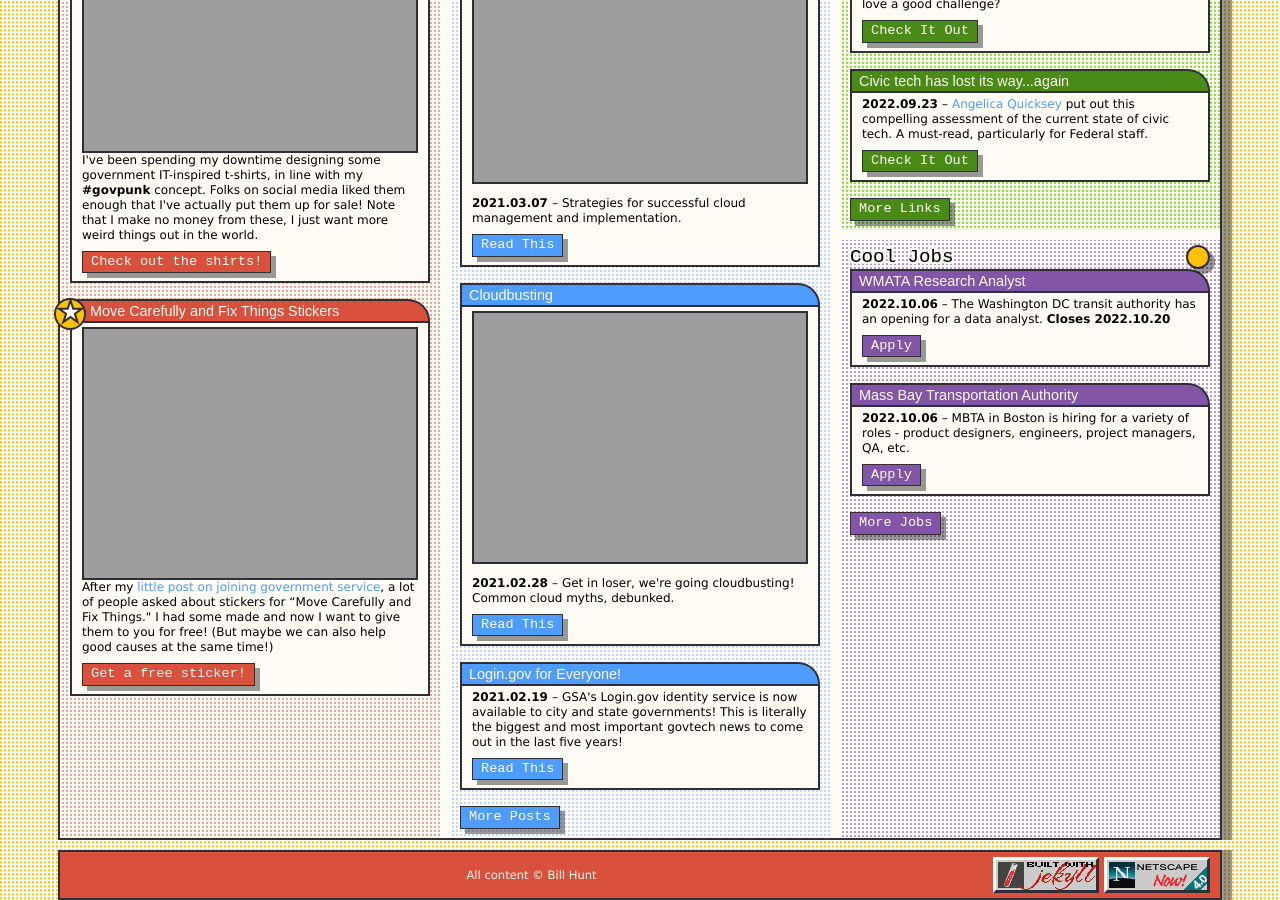
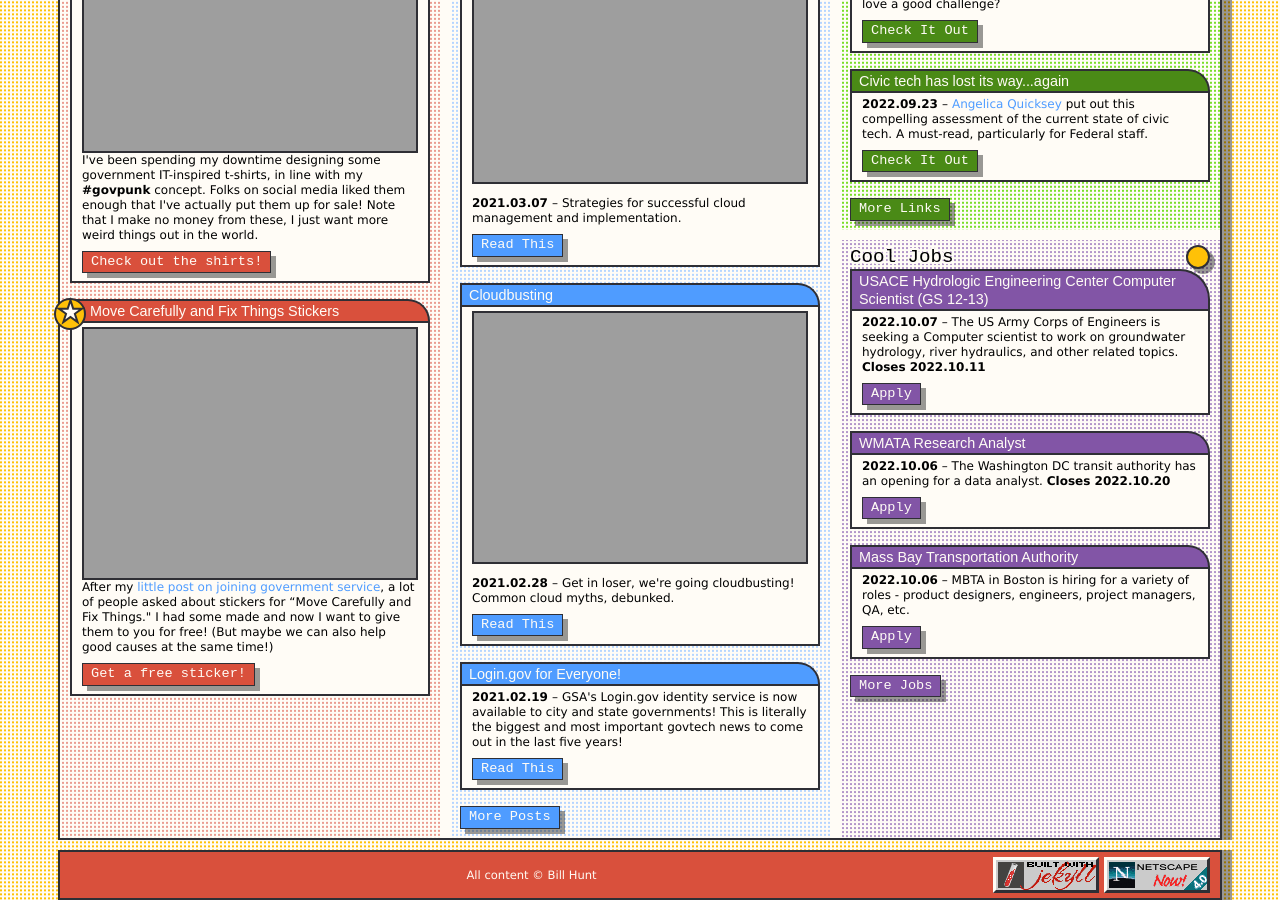
Before and after one commit to krusynth/billhunt.dev, a Jekyll site: the page built from index.md, in a window 1280 px wide and 900 px high, scrolled down 625 px. Built offline with Jekyll 4.4.1, drawn with Linux system fonts in a browser that asks for light colours; some web fonts are replaced.

Commit message:
Content updates.

```diff
--- a/_data/jobs.yml
+++ b/_data/jobs.yml
@@ -1,3 +1,9 @@
+- title: USACE Hydrologic Engineering Center Computer Scientist (GS 12-13)
+  url: https://www.usajobs.gov/job/680637200
+  date: 2022-10-07
+  closes: 2022-10-11
+  content: The US Army Corps of Engineers is seeking a Computer scientist to work on groundwater hydrology, river hydraulics, and other related topics.
+
 - title: WMATA Research Analyst
   url: https://www.transittalent.com/Job_Listing.cfm?JobID=142093
   date: 2022-10-06
```
